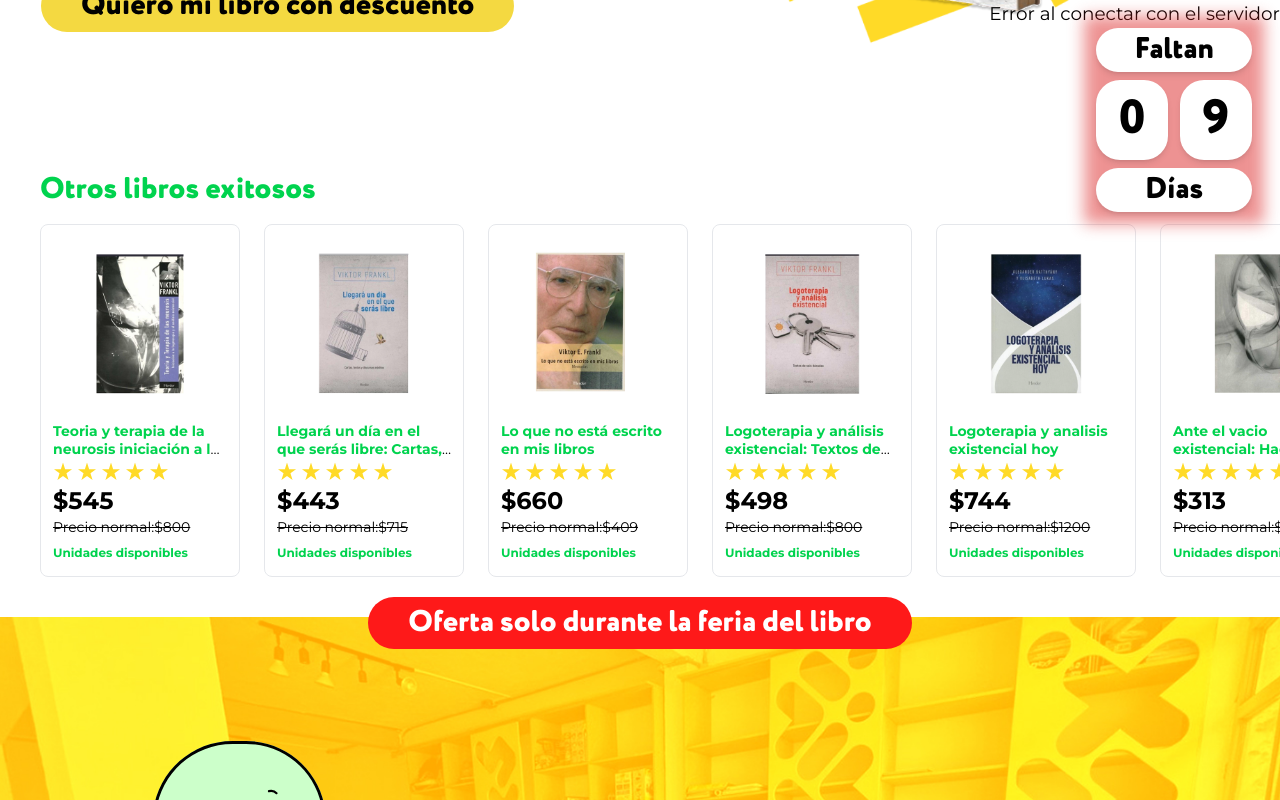
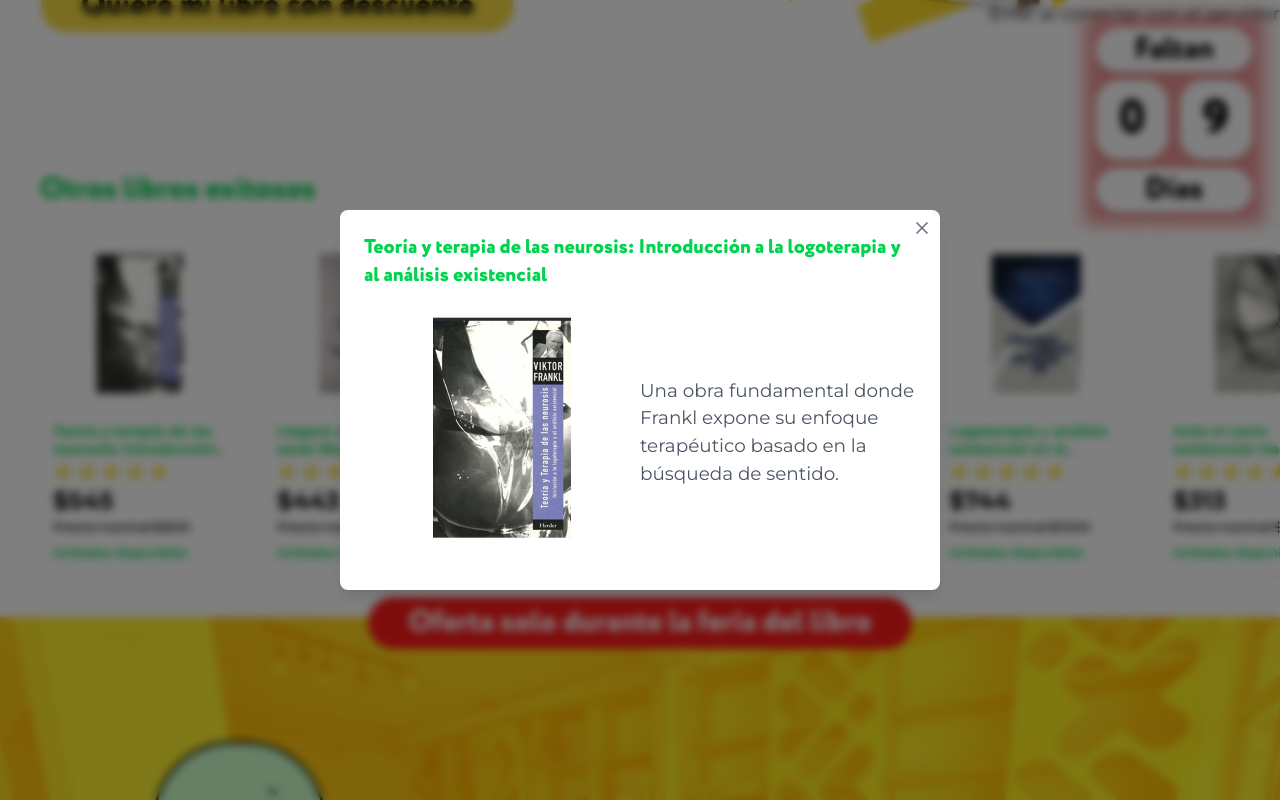
Before and after one commit to SemillerosTech/lazox-landing-libro, a Next.js app: page / in a window 1280 px wide. Both pictures are taken after a click on the element 140 px from the left and 1619 px from the top of the page. Shown: the part 1219-2019 px from the top of the page. Built offline with nearby package versions, Linux system fonts and the light colour scheme; no server answers.

Commit message:
from adrian with love

```diff
--- a/src/app/components/ProductCard/ProductCard.tsx
+++ b/src/app/components/ProductCard/ProductCard.tsx
@@ -4,12 +4,24 @@ import Image from "next/image";
 import React, { useRef, useState } from "react";
 import { books } from "@/app/constants/books.constant";
 import star from "../../../../public/star.svg";
+import { motion } from "framer-motion";
+import { X } from "lucide-react";
 
 const ProductCard = () => {
   const scrollRef = useRef<HTMLDivElement>(null);
   const [isDragging, setIsDragging] = useState(false);
   const [startX, setStartX] = useState(0);
   const [scrollLeft, setScrollLeft] = useState(0);
+  const [isOpen, setIsOpen] = useState(false);
+  const [modalContent, setModalContent] = useState<{
+    title: string;
+    desc: string;
+    img: string;
+  }>({
+    title: "",
+    desc: "",
+    img: "",
+  });
 
   const handleMouseDown = (e: React.MouseEvent) => {
     if (scrollRef.current) {
@@ -48,6 +60,15 @@ const ProductCard = () => {
         {books.map((b, index) => (
           <article
             key={index}
+            onClick={() => {
+              setModalContent({
+                title: b.title,
+                desc: b.description,
+                img: b.img,
+              });
+
+              setIsOpen(true);
+            }}
             className="bg-white rounded-lg border min-w-[200px] p-3 transition-transform duration-300 md:hover:scale-110 cursor-pointer"
           >
             <Image
@@ -88,6 +109,47 @@ const ProductCard = () => {
           </article>
         ))}
       </div>
+
+      {isOpen && (
+        <div
+          className="fixed inset-0 flex items-center justify-center bg-black/50 backdrop-blur-sm z-50"
+          onClick={() => setIsOpen(false)} // Cierra el modal al hacer clic fuera
+        >
+          <motion.div
+            className="bg-white rounded-lg p-6 shadow-lg relative max-w-[600px]"
+            initial={{ opacity: 0, scale: 0.9 }}
+            animate={{ opacity: 1, scale: 1 }}
+            exit={{ opacity: 0, scale: 0.9 }}
+            onClick={(e) => e.stopPropagation()} // Evita que se cierre al hacer clic dentro
+          >
+            <button
+              onClick={() => setIsOpen(false)}
+              className="absolute top-2 right-2 text-gray-500 hover:text-gray-800"
+            >
+              <X size={20} />
+            </button>
+
+            <h2 className="text-xl font-bold text-secondary">
+              {modalContent.title}
+            </h2>
+
+            <div className="flex">
+              <div className="w-1/2">
+                <Image
+                  src={modalContent.img}
+                  alt="Libro banner"
+                  className="w-full"
+                  draggable={false}
+                />
+              </div>
+
+              <div className="w-1/2 items-center flex">
+                <p className="text-gray-600 mt-2">{modalContent.desc}</p>
+              </div>
+            </div>
+          </motion.div>
+        </div>
+      )}
     </>
   );
 };
--- a/src/app/constants/books.constant.ts
+++ b/src/app/constants/books.constant.ts
@@ -10,63 +10,69 @@ import book8 from "../../../public/8.png";
 export const books = [
   {
     title:
-      "Teoria y terapia de la neurosis iniciación a la terapia y al analisis existencial",
+      "Teoría y terapia de las neurosis: Introducción a la logoterapia y al análisis existencial",
     offerPrice: 545,
     price: 800,
     discount: 38,
     available: true,
-    description: "",
+    description:
+      "Una obra fundamental donde Frankl expone su enfoque terapéutico basado en la búsqueda de sentido.",
     rating: 5,
     img: book1,
   },
   {
     title:
-      "Llegará un día en el que serás libre:  Cartas, textos y discursos inéditos.",
+      "Llegará un día en que serás libre: Cartas, textos y discursos inéditos",
     offerPrice: 443,
     price: 715,
     discount: 38,
     available: true,
-    description: "",
+    description:
+      "Una recopilación de escritos poco conocidos que revelan el pensamiento profundo de Frankl sobre la libertad y la resiliencia.",
     rating: 5,
     img: book2,
   },
   {
-    title: "Lo que no está escrito en mis libros",
+    title: "Lo que no está escrito en mis libros: Memorias",
     offerPrice: 660,
     price: 409,
     discount: 38,
     available: true,
-    description: "",
+    description:
+      "Autobiografía en la que Frankl narra su vida, su paso por los campos de concentración y el desarrollo de la logoterapia.",
     rating: 5,
     img: book3,
   },
   {
-    title: "Logoterapia y análisis existencial: Textos de seis decadas",
+    title: "Logoterapia y análisis existencial: Textos de seis décadas",
     offerPrice: 498,
     price: 800,
     discount: 38,
     available: true,
-    description: "",
+    description:
+      "Selección de textos donde Frankl profundiza en los principios y aplicaciones de la logoterapia.",
     rating: 5,
     img: book4,
   },
   {
-    title: "Logoterapia y analisis existencial hoy ",
+    title: "Logoterapia y análisis existencial en la actualidad",
     offerPrice: 744,
     price: 1200,
     discount: 38,
     available: true,
-    description: "",
+    description:
+      "Exploración moderna de la logoterapia y su relevancia en el contexto psicológico contemporáneo.",
     rating: 5,
     img: book5,
   },
   {
-    title: "Ante el vacio existencial: Hacia una HUM",
+    title: "Ante el vacío existencial: Hacia una logoterapia humanista",
     offerPrice: 313,
     price: 505,
     discount: 38,
     available: true,
-    description: "",
+    description:
+      "Reflexión sobre la crisis de sentido en la sociedad moderna y cómo la logoterapia puede ayudar a superarla.",
     rating: 5,
     img: book6,
   },
@@ -76,17 +82,19 @@ export const books = [
     price: 715,
     discount: 38,
     available: true,
-    description: "",
+    description:
+      "Un libro esencial que explica los conceptos clave de la logoterapia y sus aplicaciones clínicas.",
     rating: 5,
     img: book7,
   },
   {
-    title: "Psicoterapia y existencialismo escritos",
+    title: "Psicoterapia y existencialismo: Escritos seleccionados",
     offerPrice: 474,
     price: 765,
     discount: 38,
     available: true,
-    description: "",
+    description:
+      "Recopilación de ensayos donde Frankl relaciona la logoterapia con la psicoterapia y la filosofía existencialista.",
     rating: 5,
     img: book8,
   },
```
Also changed, not shown: package.json (+8 -6 lines), 1 other file (tests, documents, lock files or other folders).
